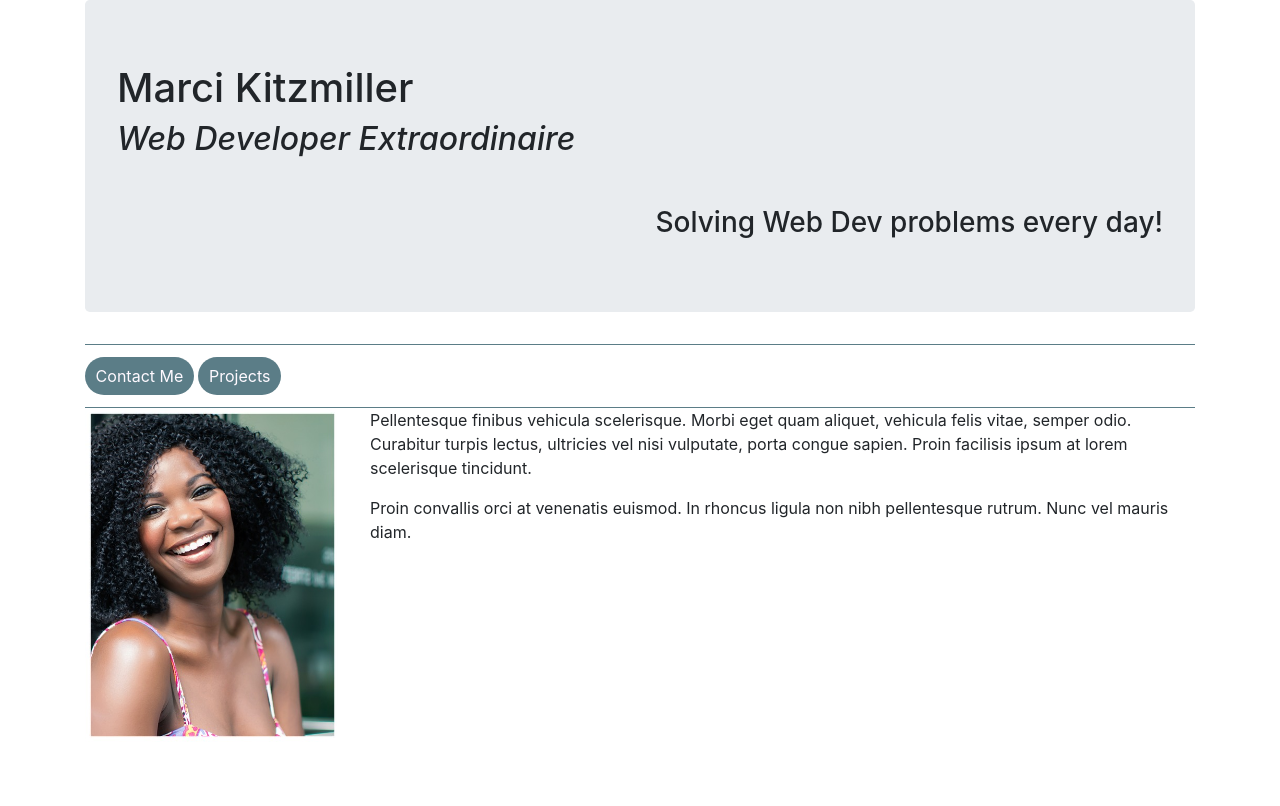
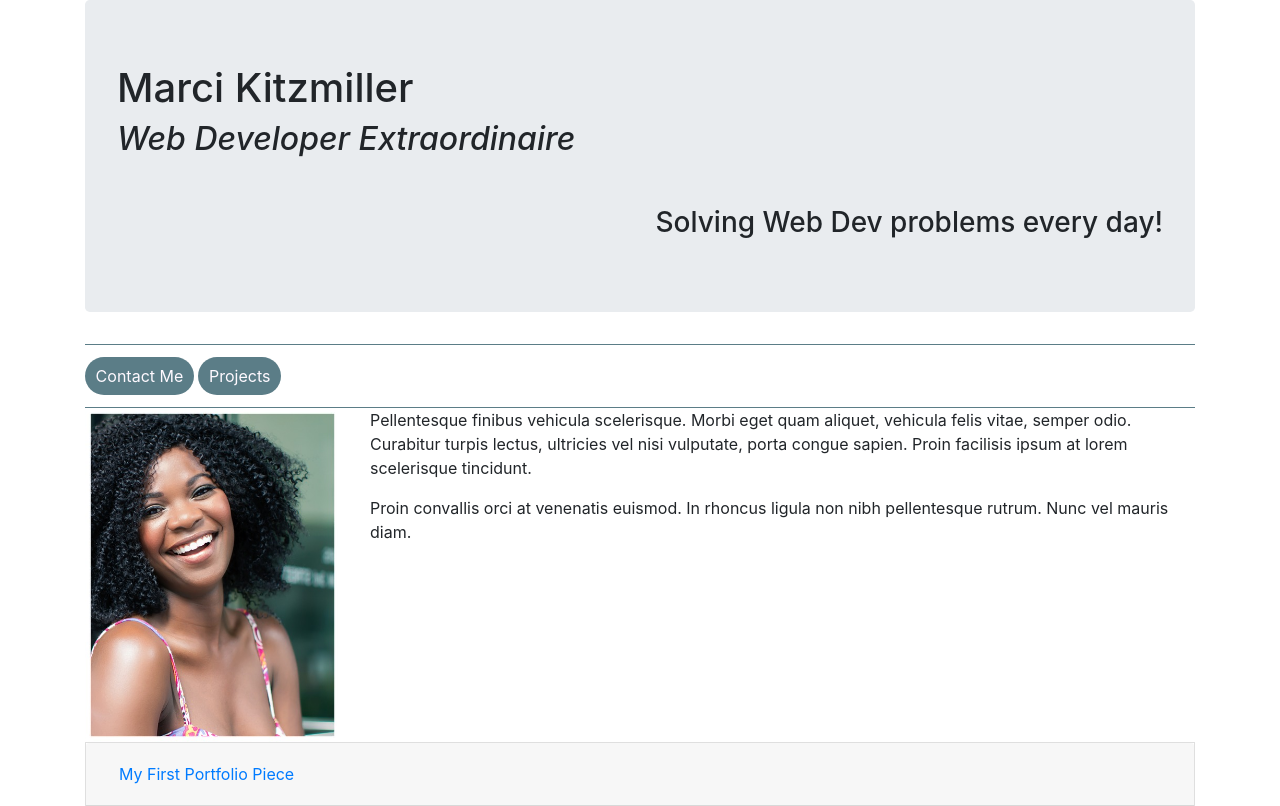
Before and after one commit to mesaysiyoum/IntroToWebDev, a plain HTML site: page javascript/Code Alongs/8 - Bootstrap JavaScript Components/bootstrap-examples.html in a window 1280 px wide. Drawn offline with nearby package versions, Linux system fonts and the light colour scheme.

Commit message:
Update bootstrap-examples.html

```diff
--- a/javascript/Code Alongs/8 - Bootstrap JavaScript Components/bootstrap-examples.html
+++ b/javascript/Code Alongs/8 - Bootstrap JavaScript Components/bootstrap-examples.html
@@ -1,13 +1,13 @@
 <!DOCTYPE html>
 <html lang="en">
 	<head>
-        <meta charset="utf-8">
-        <meta name="viewport" content="width=device-width, initial-scale=1, shrink-to-fit=no">
-
+       <meta charset="utf-8">
+	<meta name="viewport" content="width=device-width, initial-scale=1, shrink-to-fit=no">
 		<title>Bootstrap Sample Page</title>
 
-        <!-- Bootstrap CDN copied from https://getbootstrap.com/docs/4.1/getting-started/introduction/ -->
-        <link rel="stylesheet" href="https://stackpath.bootstrapcdn.com/bootstrap/4.1.3/css/bootstrap.min.css" integrity="sha384-MCw98/SFnGE8fJT3GXwEOngsV7Zt27NXFoaoApmYm81iuXoPkFOJwJ8ERdknLPMO" crossorigin="anonymous">
+<!-- Bootstrap CDN copied from https://getbootstrap.com/docs/4.1/getting-started/introduction/ -->
+       <link rel="stylesheet" href="https://stackpath.bootstrapcdn.com/bootstrap/4.1.3/css/bootstrap.min.css" integrity
+	   ="sha384-MCw98/SFnGE8fJT3GXwEOngsV7Zt27NXFoaoApmYm81iuXoPkFOJwJ8ERdknLPMO" crossorigin="anonymous">
 <style>
     nav {
         border-top: thin #5b7d87 solid;
@@ -54,6 +54,27 @@
                 </div>
             </div> <!-- End of .row div -->
 
+			<div class= "accordion" id="accordionExample">
+
+				<div class="card">
+				<div class="card-header" id="portfolio01">
+          <h5 class="mb-0">
+            <button class="btn btn-link" type="button" data-toggle="collapse" data-target="#collapseOne" aria-expanded="true" aria-controls="collapseOne">
+              My First Portfolio Piece
+            </button>
+          </h5>
+        </div> <!-- end of #portfolio01 div -->
+
+        <div id="collapseOne" class="collapse" aria-labelledby="headingOne" data-parent="#accordionExample">
+          <div class="card-body">
+            <p><a href="" target="_blank">Name of Website</a></p>
+            <figure><img src="images/website-1778529_640.png" alt="Screenshot of home page" /></figure>
+          </div> <!-- end of .card-body div -->
+        </div> <!-- end of #collapsOne div -->
+
+				</div><!--end of .card div-->
+
+			</div> <!--end of .accordion div-->
         </div> <!-- End of .container div -->
 
         <!-- CDN links copied from https://getbootstrap.com/docs/4.1/getting-started/introduction/ -->
```
